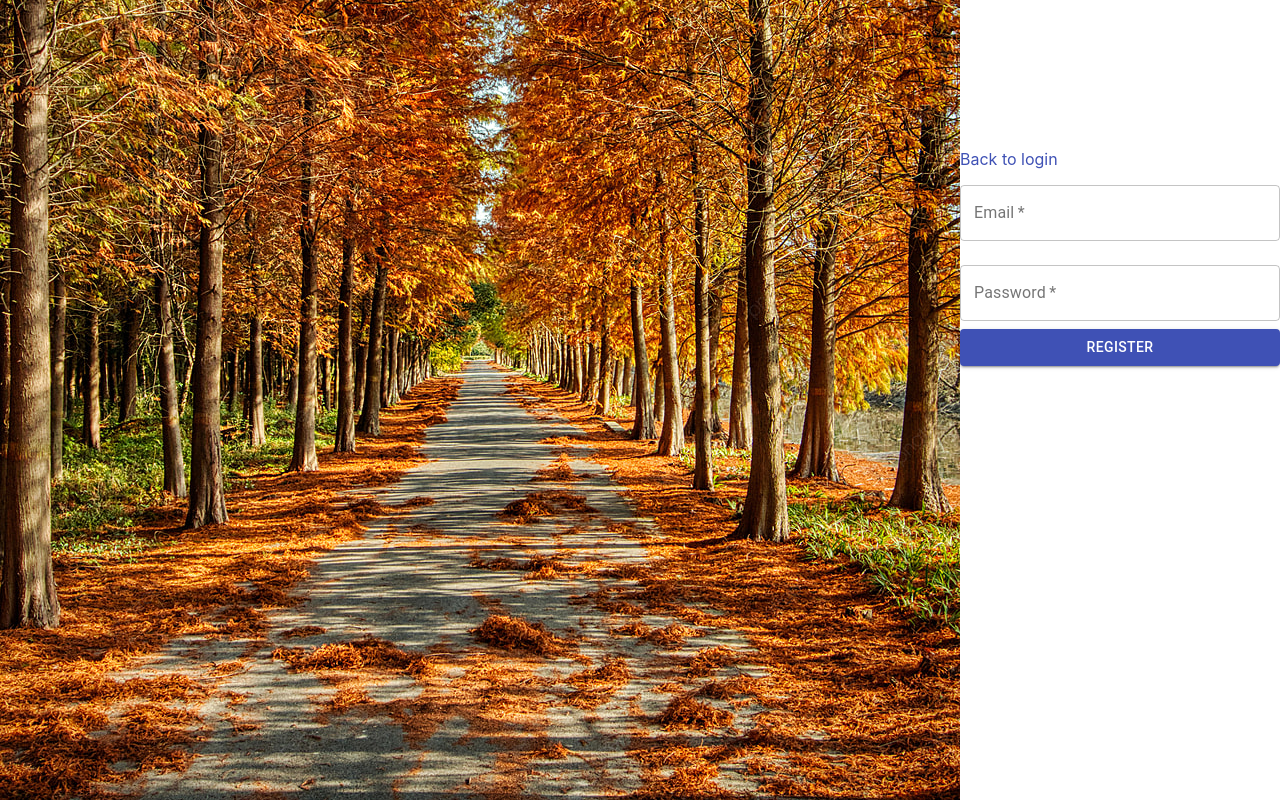
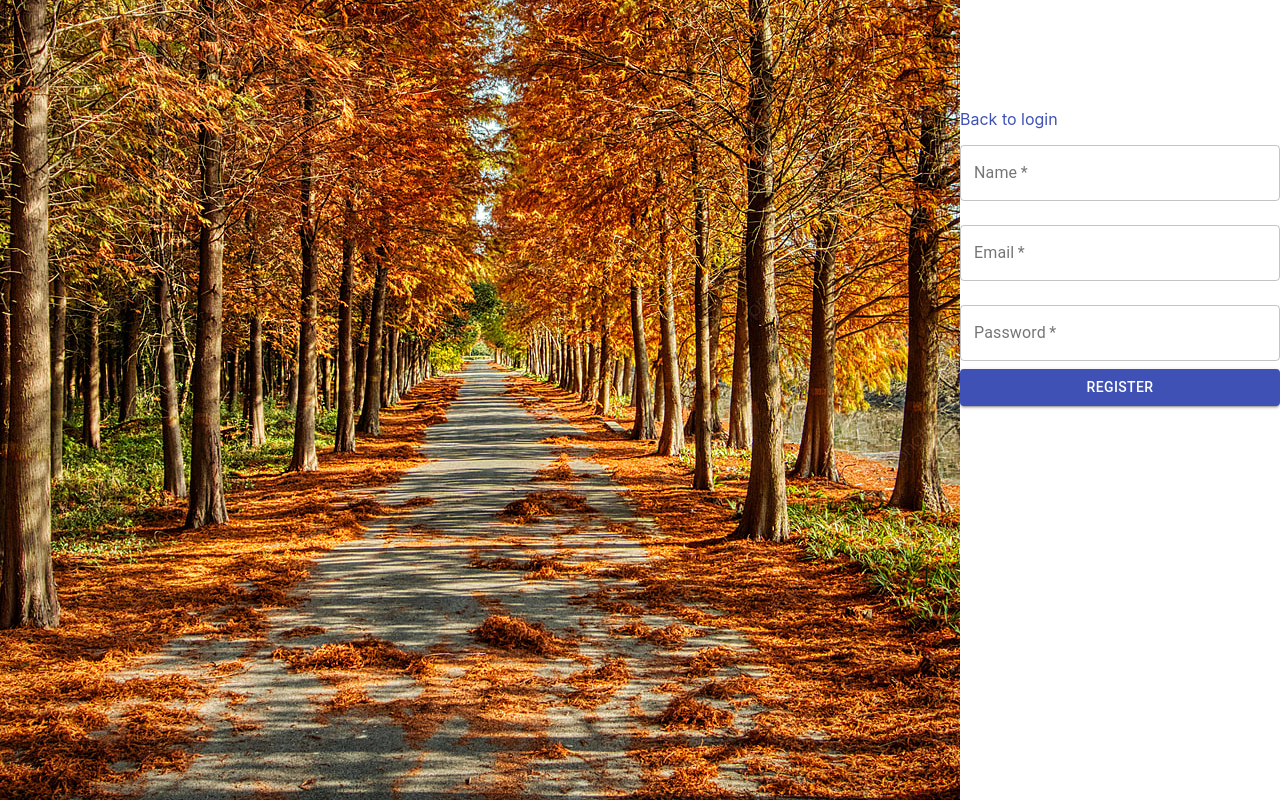
Before and after one commit to ferpavanello/lji-login, a React (Create React App) app: page / in a window 1280 px wide. Both pictures are taken after a click on the link "Register". Shown: the part 426-1226 px from the top of the page. Built offline with nearby package versions, Linux system fonts and the light colour scheme.

Commit message:
Create name component

```diff
--- /dev/null
+++ b/src/components/name-field/NameField.jsx
@@ -0,0 +1,25 @@
+import React, { useState } from 'react'
+import { TextField } from '@material-ui/core'
+
+export default function PasswordField ({ collectData }) {
+  const [name, setName] = useState('')
+
+  return (
+    <TextField
+      value={name}
+      onChange={(event) => {
+        const nameValue = event.target.value
+        setName(nameValue)
+        collectData({ name: nameValue })
+      }}
+      id="name"
+      name="name"
+      label="Name"
+      type="name"
+      required
+      variant="outlined"
+      margin="normal"
+      fullWidth
+    />
+  )
+}
--- a/src/components/register-form/RegisterForm.jsx
+++ b/src/components/register-form/RegisterForm.jsx
@@ -1,5 +1,6 @@
 import React, { useState } from 'react'
 import { Button, Link } from '@material-ui/core'
+import NameField from './../name-field/NameField'
 import EmailField from './../email-field/EmailField'
 import PasswordField from './../password-field/PasswordField'
 
@@ -23,6 +24,7 @@ export default function RegisterForm ({ formToRender }) {
       }}>
         Back to login
       </Link>
+      <NameField collectData={collectData} />
       <EmailField collectData={collectData} />
       <PasswordField collectData={collectData} />
       <Button type="submit" variant="contained" color="primary" fullWidth>
```
